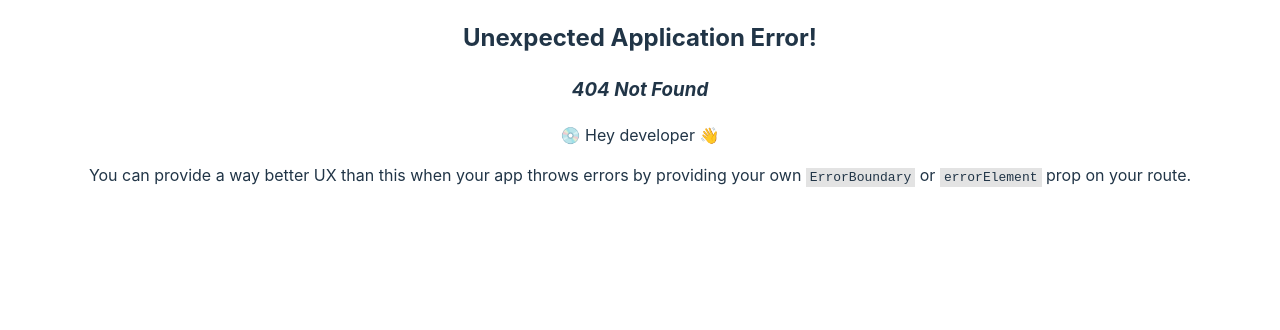
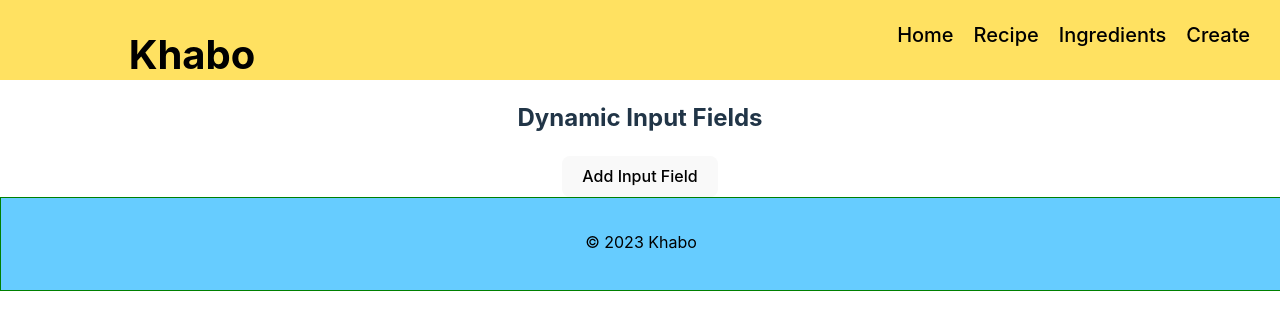
Before and after one commit to labid-al-nahiyan/Khabo_frontend, a React (Vite) app in the folder recipe/: page /create in a window 1280 px wide. Before the commit this address had no page. Shown: the top 330 px of the page. Built offline with nearby package versions, Linux system fonts and the light colour scheme.

Commit message:
search by ingredient functionality done almost

```diff
--- a/recipe/src/Component/Navbar/Navbar.css
+++ b/recipe/src/Component/Navbar/Navbar.css
@@ -13,7 +13,7 @@
 
 }
   .logo {
-    font-size: 2rem;
+    font-size: 40px
   }
 
 .nav-links {
@@ -41,7 +41,7 @@
 .menu{
     display: flex;
     list-style: none;
-    font-size: 22px;
+    font-size: 20px;
     height: 100%;
     text-decoration: none;
     align-items: stretch;
--- a/recipe/src/Component/Navbar/Navbar.jsx
+++ b/recipe/src/Component/Navbar/Navbar.jsx
@@ -14,10 +14,10 @@ const Navbar = () => {
                             <Link to="/">Home</Link>
                         </li>
                         <li className="nav-item">
-                            <Link to="/recipe">Recipe</Link>
+                            <Link to="/search/byDescription">Recipe</Link>
                         </li>
                         <li className="nav-item">
-                            <Link to="/ingredients">Ingredients</Link>
+                            <Link to="/search/byIngredients">Ingredients</Link>
                         </li>
                         <li className="nav-item">
                             <Link to="/create">Create</Link>
--- /dev/null
+++ b/recipe/src/Component/SearchByIngredient/SearchByIngredient.jsx
@@ -0,0 +1,68 @@
+import { useState } from 'react';
+
+function SearchByIngredient() {
+
+    const ingredients = ['Egg', 'Rice', 'Beef', 'Chicken', 'Fish'];
+
+    const [inputCount, setInputCount] = useState(1); // Initial input field count
+    const [selectedItem, setSelectedItem] = useState([]);
+    const [inputValues, setInputValues] = useState([]);
+    const [inputFieldIdx, setInputFieldIdx] = useState(0);
+
+
+
+    const handleAddInput = () => {
+        setInputCount(inputCount + 1);
+        setInputValues([...inputValues, '']); // Add an empty value for the new input field
+      };
+
+      const handleInputChange = (value, index) => {
+        const updatedValues = [...inputValues];
+        updatedValues[index] = value;
+        setInputValues(updatedValues);
+        filteredOptions(value);
+      };
+
+    const handleItemClick = (item) => {
+        const updatedValues = [...inputValues];
+        updatedValues[inputFieldIdx] = item;
+        setInputValues(updatedValues);
+    };
+    const filteredOptions = (match)=>{
+        setSelectedItem(ingredients);
+        console.log(match)
+        const newSelected = selectedItem.filter(ingredient => ingredient.toLowerCase().includes(match.toLowerCase()));
+        console.log(newSelected);
+        (match=="")?setSelectedItem(ingredients):setSelectedItem(newSelected);
+    }
+
+
+
+  return (
+    <div>
+      <h2>Dynamic Input Fields</h2>
+      {
+      inputValues.map((value, index) => {
+        return   <input
+                    key={index}
+                    type="text"
+                    value={value}
+                    onChange={(e) => handleInputChange(e.target.value, index)}
+                    onClick={()=>setInputFieldIdx(index)}
+                    placeholder={`Input ${index + 1}`}
+                />
+        })
+      }
+       <ul>
+        {
+            selectedItem.map((item, index) => {
+              return <li key={index} onClick={() => handleItemClick(item)}>{item}</li>
+            })
+        }
+      </ul>
+      <button onClick={handleAddInput}>Add Input Field</button>
+    </div>
+  );
+}
+
+export default SearchByIngredient;
```
Also changed, not shown: recipe/src/main.jsx (+11 -2 lines), recipe/src/Component/SearchByIngredient/SearchByIngredient.css (added).
